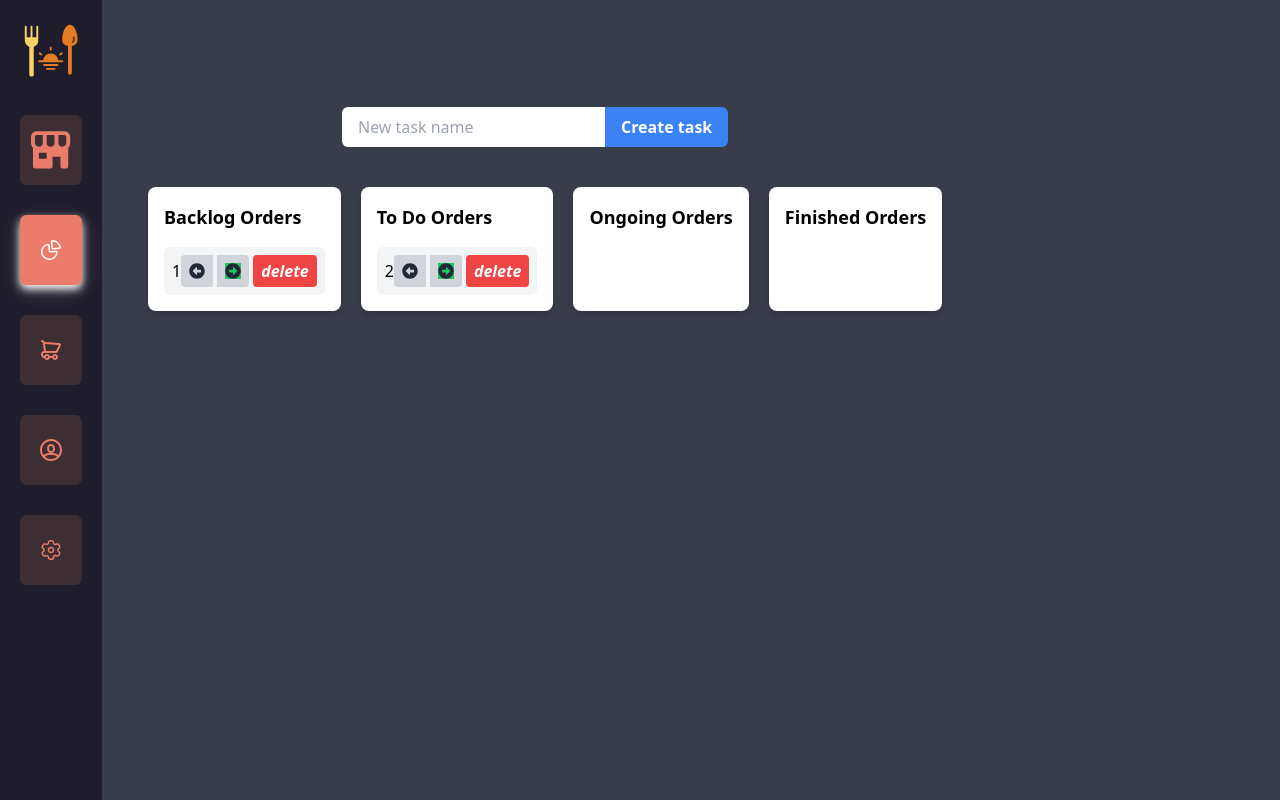
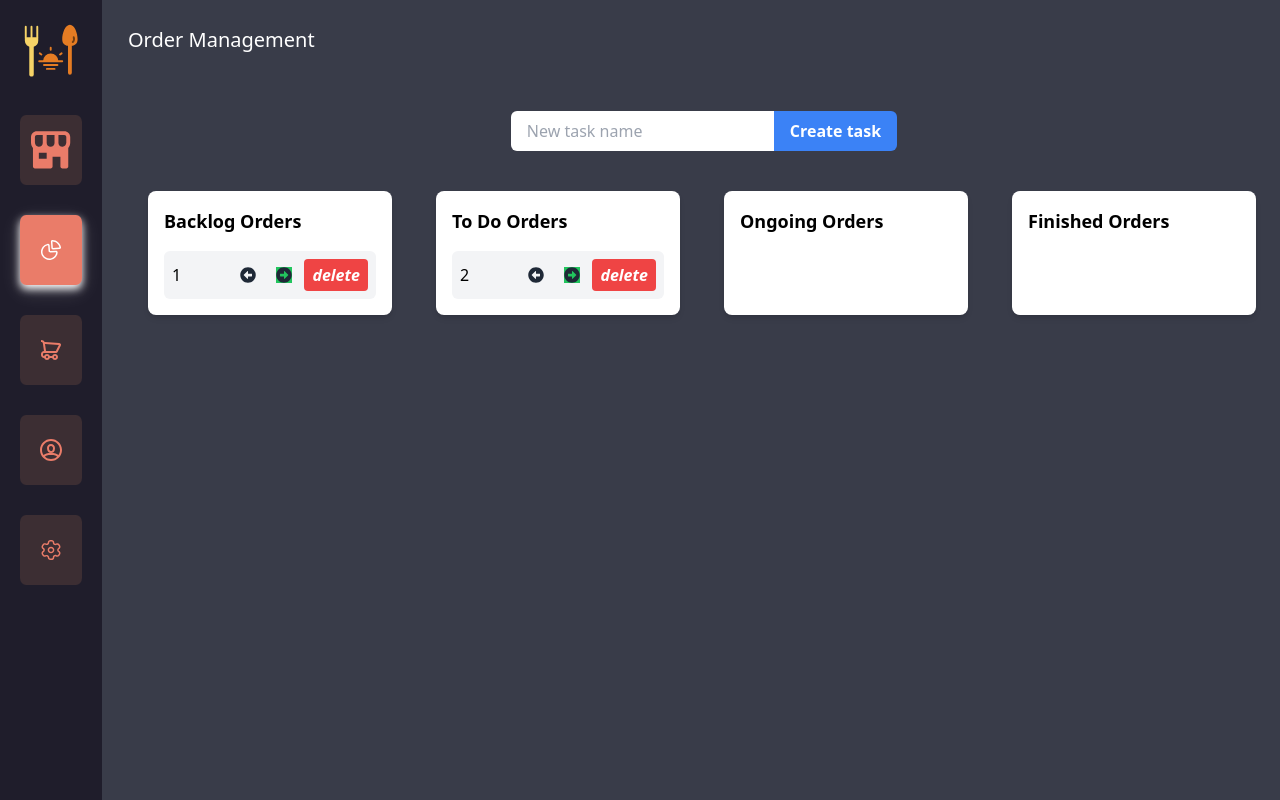
Before and after one commit to Aggerio/REMA, a React (Vite) app in the folder frontend/: page /restaurant/orders in a window 1280 px wide. Built offline with nearby package versions, Linux system fonts and the light colour scheme.

Commit message:
fixed the kanban board

```diff
--- a/frontend/src/pages/OrderManagement.jsx
+++ b/frontend/src/pages/OrderManagement.jsx
@@ -96,9 +96,10 @@ export default function OrderManagement() {
       <div>
         <ResturantNavbar />
       </div>
-      <div className="ml-[10%] mt-[2%] w-auto">
+      <div className="ml-[10%] flex-grow mt-[2%] w-auto">
+        <h1 className="text-xl text-white">Order Management</h1>
         {/* YAHA PE CODE LIKHIYO */}
-        <div className="mt-[10%] justify-center align-center">
+        <div className="mt-[5%] justify-center align-center">
           <section className="mt-10 flex justify-center items-center">
             <form onSubmit={handleSubmit} className="flex">
               <input
@@ -121,11 +122,11 @@ export default function OrderManagement() {
             </form>
           </section>
 
-          <div className="mt-10 flex">
+          <div className="mt-10 flex justify-center align-center">
             {stagesTasks.map((tasks, i) => {
               return (
                 <div
-                  className="bg-white rounded-lg p-4 ml-5 mt-0 shadow-md"
+                  className="bg-white rounded-lg p-4 ml-5 mr-6 mt-0 shadow-md w-full max-w-7xl"
                   key={`${i}`}
                 >
                   <div>
@@ -147,7 +148,7 @@ export default function OrderManagement() {
                               </span>
                               <div className="flex">
                                 <button
-                                  className="bg-gray-300 hover:bg-gray-400 text-gray-800 font-bold py-1 px-2 rounded-l mr-1"
+                                  className=" hover:bg-gray-400 text-gray-800 font-bold py-1 px-2 rounded-l mr-1"
                                   data-testid={`${task.name
                                     .split(" ")
                                     .join("-")}-back`}
@@ -157,7 +158,7 @@ export default function OrderManagement() {
                                   <FaArrowAltCircleLeft />
                                 </button>
                                 <button
-                                  className="bg-gray-300 hover:bg-gray-400 text-gray-800 font-bold py-1 px-2 rounded-r mr-1"
+                                  className="hover:bg-gray-400 text-gray-800 font-bold py-1 px-2 rounded-r mr-1"
                                   data-testid={`${task.name
                                     .split(" ")
                                     .join("-")}-forward`}
```
